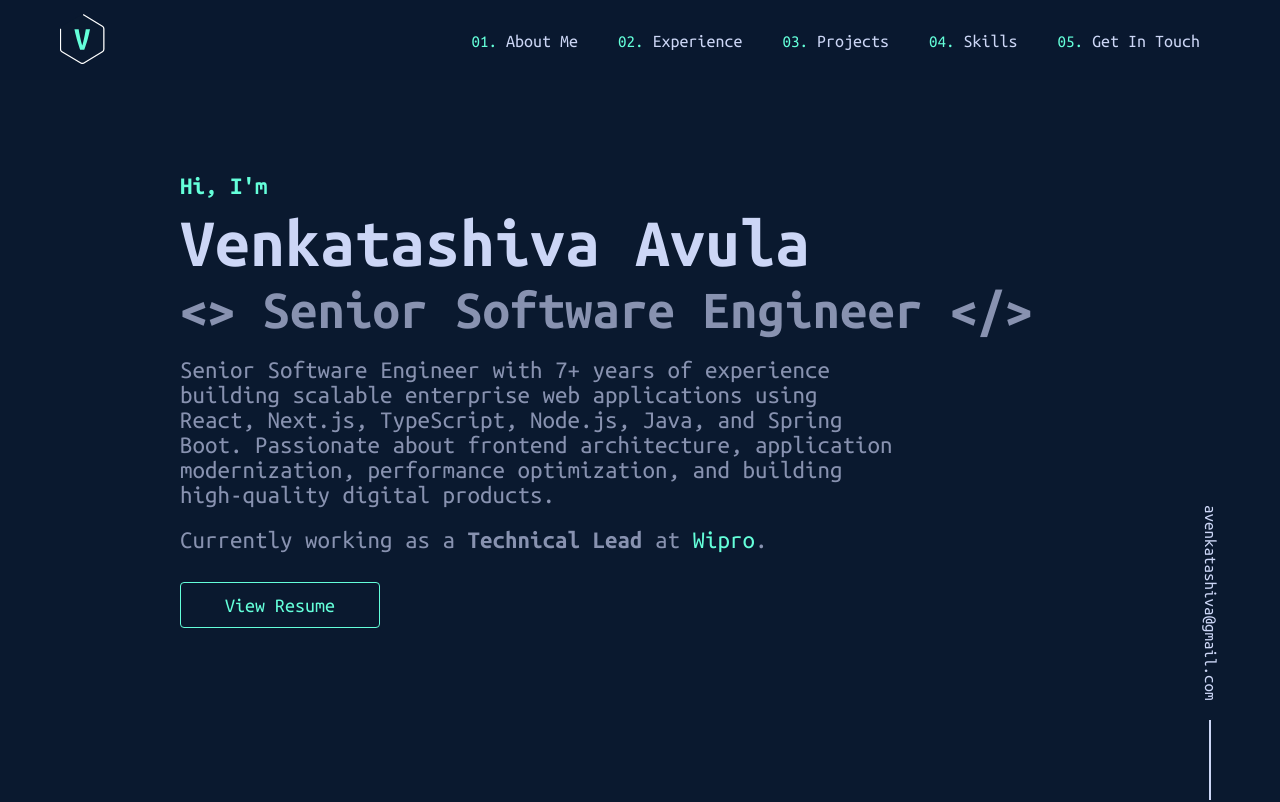
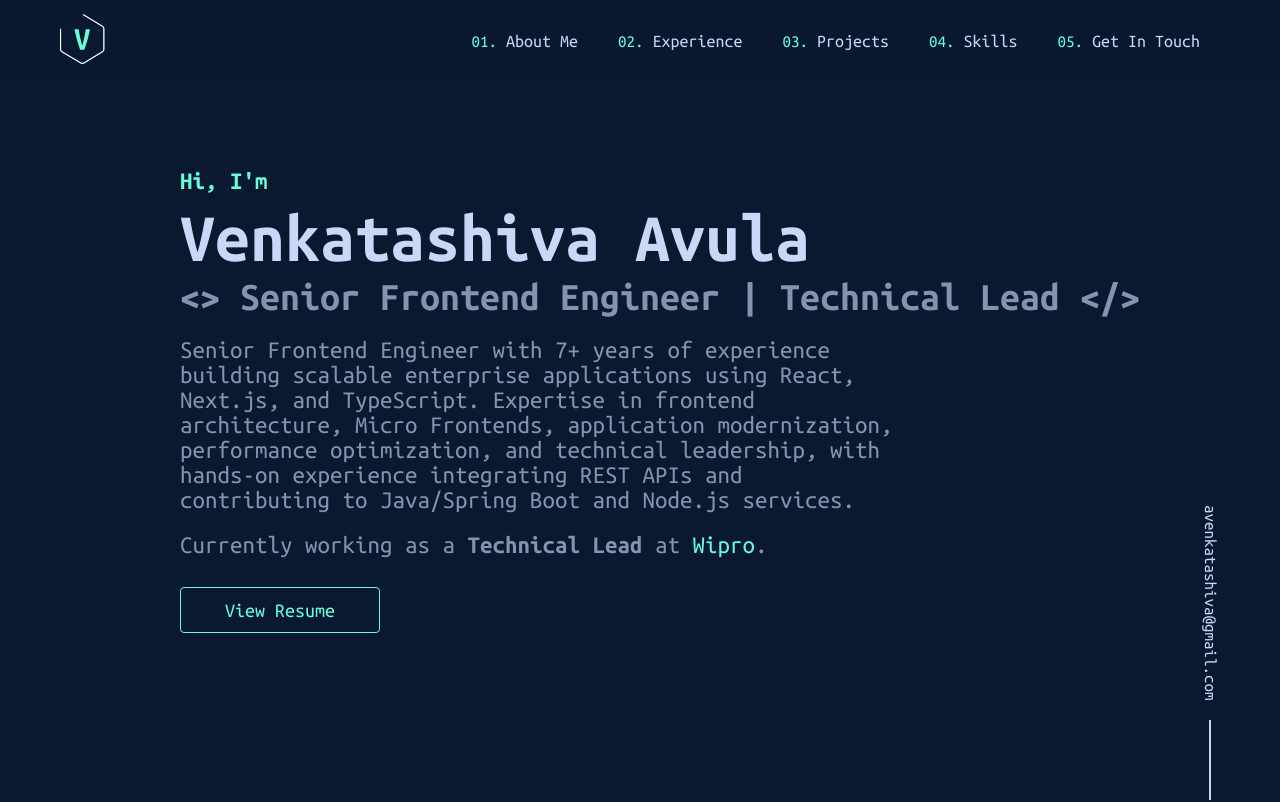
Before and after one commit to VenkatShiva/profile, a React (Create React App) app: page / in a window 1280 px wide. Shown: the top 802 px of the page. Built offline with nearby package versions, Linux system fonts and the light colour scheme.

Commit message:
updated resume

```diff
--- a/src/sections/Introduction/index.jsx
+++ b/src/sections/Introduction/index.jsx
@@ -4,7 +4,7 @@ import Button from "../../components/Button";
 function Introduction() {
   const onViewResume = () => {
     window.open(
-      "https://drive.google.com/file/d/1kwoRggWZcYonmkLfGC1tXjQeuSmo2iY2/view?usp=sharing",
+      "https://drive.google.com/file/d/1lVeZCNo_zPNozrqCcOUB-VLg_bCy2zti/view?usp=sharing",
       "_blank",
     );
   };
@@ -16,15 +16,16 @@ function Introduction() {
       <h1 className="name lazy-load">Venkatashiva Avula</h1>
 
       <h2 className="desg lazy-load">
-        {"<>"} Senior Software Engineer {"</>"}
+        {"<>"} Senior Frontend Engineer | Technical Lead {"</>"}
       </h2>
 
       <p className="description lazy-load">
-        Senior Software Engineer with 7+ years of experience building scalable
-        enterprise web applications using React, Next.js, TypeScript, Node.js,
-        Java, and Spring Boot. Passionate about frontend architecture,
-        application modernization, performance optimization, and building
-        high-quality digital products.
+        Senior Frontend Engineer with 7+ years of experience building scalable
+        enterprise applications using React, Next.js, and TypeScript. Expertise
+        in frontend architecture, Micro Frontends, application modernization,
+        performance optimization, and technical leadership, with hands-on
+        experience integrating REST APIs and contributing to Java/Spring Boot
+        and Node.js services.
         <br />
         <span className="cur-cmp">
           Currently working as a <strong>Technical Lead</strong> at{" "}
--- a/src/sections/Introduction/styles.js
+++ b/src/sections/Introduction/styles.js
@@ -21,7 +21,7 @@ export const IntroComp = styled.section`
   }
   .desg {
     animation-delay: 1.6s;
-    font-size: 2.75rem;
+    font-size: 2rem;
     font-weight: 900;
     color: var(--light-white);
     margin: 0 0 1rem 0;
```
